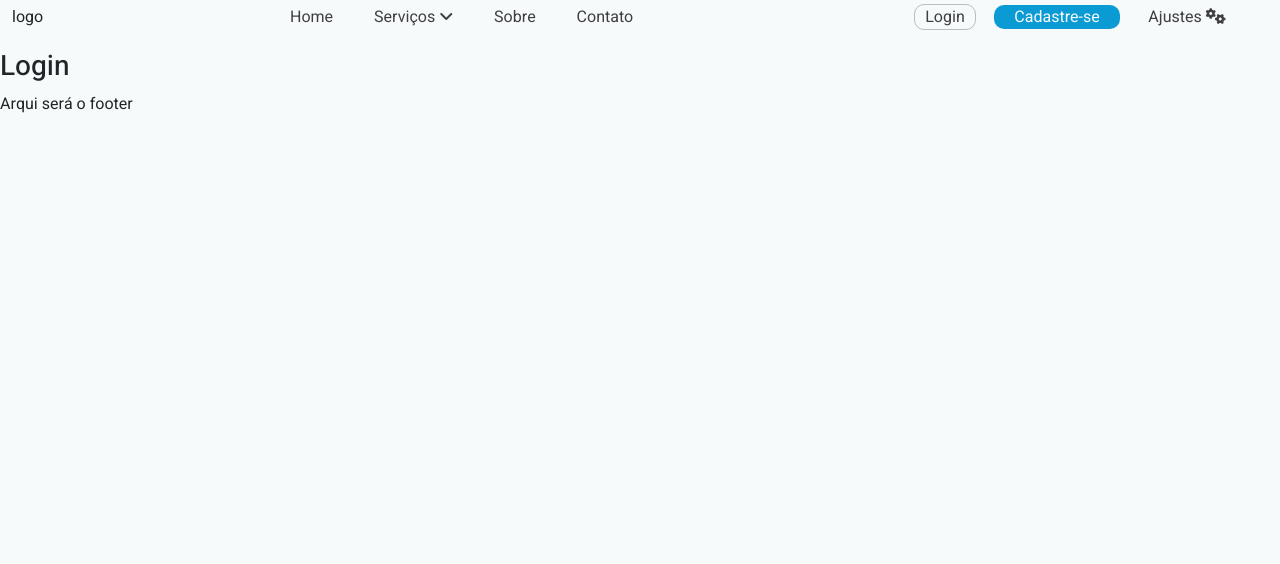
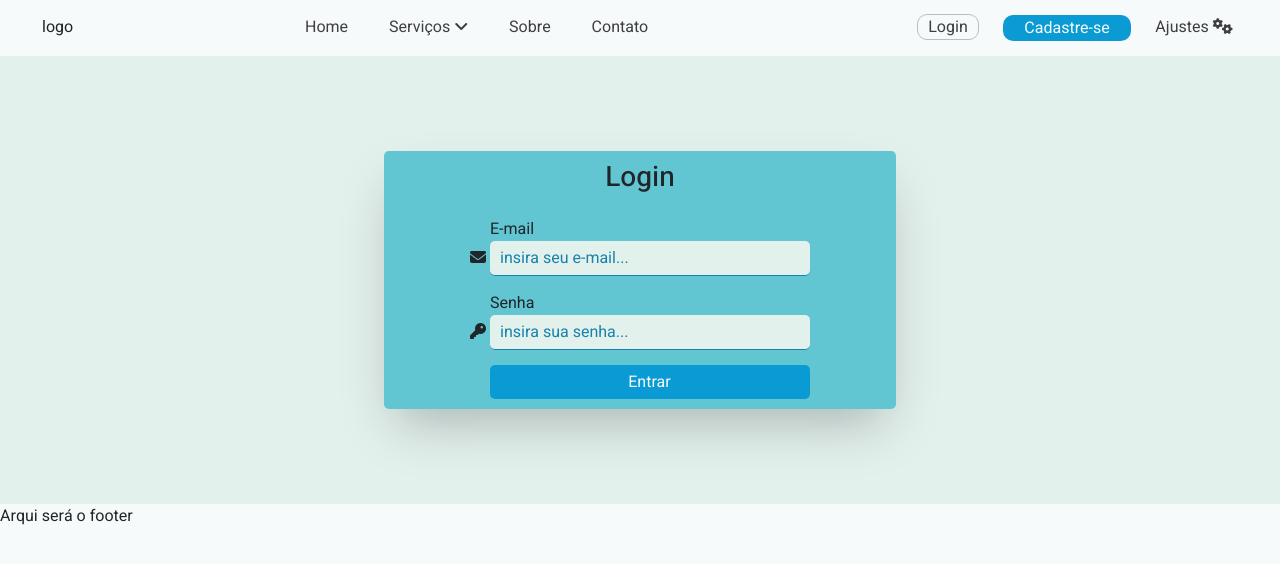
Before and after one commit to LeonardoHSantos/django-registerUsers-verifyEmail, a Django app: page /login/ in a window 1280 px wide. Shown: the top 564 px of the page. Run offline with Django 4.2, Linux system fonts and the light colour scheme.

Commit message:
Formulário de login e cadastro criado. Ainda não implementado funções para POST.

```diff
--- a/app_users/static/css/styles_1.css
+++ b/app_users/static/css/styles_1.css
@@ -34,13 +34,17 @@ body {
     background: var(--color-light-0);
     font-family: 'Heebo', sans-serif;
 }
-
+nav {
+    padding: 10px 0px;
+}
+.navbar-app ul {
+    margin-bottom: 0px !important;
+}
 /* navbar */
 .nav-bar-menu {
     margin: 0;
     display: flex;
     padding: 5px 10px;
-    margin-left: -30px;
     justify-content: space-between;
     background-color: var(--color-light-0);
 }
@@ -78,6 +82,12 @@ body {
     transition: 0.6s;
     visibility: visible;
     color: var(--color-dark--50);
+    background: azure;
+    margin-left: -24px;
+    margin-top: 10px;
+    border-radius: 5px;
+    padding: 3px;
+
 }
 .menu-services-items ul {
     position: absolute;
@@ -86,6 +96,7 @@ body {
     width: 14rem;
     display: flex;
     flex-direction: column;
+    z-index: 999;
 }
 .menu-services-items ul li {
     justify-content: center;
@@ -93,7 +104,6 @@ body {
     flex-direction: column;
     margin: 0;
     margin-top: 10px;
-    margin-left: -43px;
 }
 .content-nav-bar-items a {
     color: var(--color-dark--100);
@@ -105,7 +115,9 @@ body {
     width: 390px;
     padding: 0 20px;
 }
-
+.content-block-login li {
+    cursor: pointer;
+}
 .content-block-login li, .content-block-login a {
     border-radius: 10px;
     padding: 0px 10px;
@@ -129,10 +141,13 @@ body {
 .btn-cadastro {
     border: none;
     color: var(--color-light-0);
+    border: 1px solid transparent   ;
     background-color: var(--color-light-100);
-    cursor: pointer;
 }
 .btn-cadastro:hover {
     transition: 0.35s;
     background-color: var(--color-light-125);
 }
+/* .btn-ajustes {
+    cursor: pointer;
+} */
--- /dev/null
+++ b/app_users/static/css/styles_forms.css
@@ -0,0 +1,72 @@
+:root {
+    --color-light-0: #f6fafa;
+    --color-light-25: #e3f1ed;
+    --color-light-50: #61C6D2;
+    --color-light-100: #0b9bd4;
+    --color-light-125: #1782ac;
+    --color-light-150: #002fff;
+
+    --color-second-light-1: #cbf708;
+
+    --color-dark--0: #bcbcc4;
+    --color-dark--25: #9a9a9e;
+    --color-dark--50: #5f5f61;
+    --color-dark--100: #3f3f42;
+    --color-dark--150: #272729;
+}
+.container-form-user {
+    position: relative;
+    display: flex;
+    justify-content: center;
+    margin: 0;
+    height: 28rem;
+    align-items: center;
+    background-color: var(--color-light-25);
+}
+.container-form-user form {
+    gap: 15px;
+    width: 32rem;
+    padding: 10px;
+    display: flex;
+    flex-direction: column;
+    align-items: center;
+    border: none;
+    border-radius: 5px;
+    background-color: var(--color-light-50);
+    box-shadow: rgba(0, 0, 0, 0.25) 0px 25px 50px -12px;
+
+}
+.labels-form label {
+    margin-left: 20px;
+}
+.fields-form input {
+    width: 20rem;
+    padding: 5px 10px;
+    border: none;
+    border-radius: 5px;
+    outline: none;
+    background-color: var(--color-light-25);
+    border-bottom: 1px solid var(--color-light-125);
+}
+.fields-form input:focus {
+    /* box-shadow: rgb(3, 35, 211) 2.4px 2.4px 3.2px; */
+    box-shadow: rgba(5, 124, 243, 0.74) 0px 8px 24px;
+}
+.fields-form input::placeholder {
+    color: var(--color-light-125);
+}
+.btn-form-user input {
+    margin: 0;
+    margin-left: 19px;
+    width: 20rem;
+    border: none;
+    border-radius: 5px;
+    padding: 5px 0px;
+    color: var(--color-light-0);
+    background-color: var(--color-light-100);
+}
+.btn-form-user input:hover {
+    transition: 0.4s;
+    background-color: var(--color-light-125);
+    box-shadow: rgba(0, 0, 0, 0.15) 2.4px 2.4px 3.2px;
+}
--- a/app_users/templates/app/login.html
+++ b/app_users/templates/app/login.html
@@ -1,5 +1,27 @@
 {% extends 'base.html' %}
 {% block title %}Login{% endblock %}
+
 {% block content %}
-    <h3>Login</h3>
+    <div class="container-form-user">
+        <form action="{% url 'login' %}" method="POST" class="form-user">
+            <h3>Login</h3>
+            <div class="fields-form">
+                <div class="labels-form">
+                    <label for="email">E-mail</label>
+                </div>
+                <i class="fa-solid fa-envelope"></i>
+                <input type="email" name="email" placeholder="insira seu e-mail..." value="{{ email }}">
+            </div>
+            <div class="fields-form">
+                <div class="labels-form">
+                    <label for="password">Senha</label>
+                </div>
+                <i class="fa-sharp fa-solid fa-key"></i>
+                <input type="password" name="password" placeholder="insira sua senha..." value="{{ password }}">
+            </div>
+            <div class="btn-form-user">
+                <input type="button" value="Entrar">
+            </div>
+        </form>
+    </div>
 {% endblock %}
--- a/app_users/templates/base.html
+++ b/app_users/templates/base.html
@@ -9,6 +9,7 @@
     <link href="https://cdn.jsdelivr.net/npm/bootstrap@5.3.0-alpha1/dist/css/bootstrap.min.css" rel="stylesheet">
     <link rel="stylesheet" href="https://cdnjs.cloudflare.com/ajax/libs/font-awesome/6.2.0/css/all.min.css">
     <link rel="stylesheet" href="{% static 'css/styles_1.css' %}">
+    <link rel="stylesheet" href="{% static 'css/styles_forms.css' %}">
 </head>
 <body>
     {% include 'snippets/navbar.html' %}
--- a/app_users/templates/snippets/navbar.html
+++ b/app_users/templates/snippets/navbar.html
@@ -1,6 +1,6 @@
 <div class="nav-bar-app">
     <header>
-        <nav>
+        <nav class="navbar-app">
             <ul>
                 <div class="nav-bar-menu">
                     <div class="block-logotipo">
@@ -50,10 +50,9 @@
                             </a>
                         </li>
                         <li class="btn-ajustes">
-                            <a href="{% url 'register' %}">
-                                Ajustes
-                                <i class="fa-solid fa-gears"></i>
-                            </a>
+                            Ajustes
+                            <i class="fa-solid fa-gears"></i>
+
                         </li>
                     </div>
                 </ul>
```
Also changed, not shown: app_users/templates/app/register.html (+30 -1 lines).
